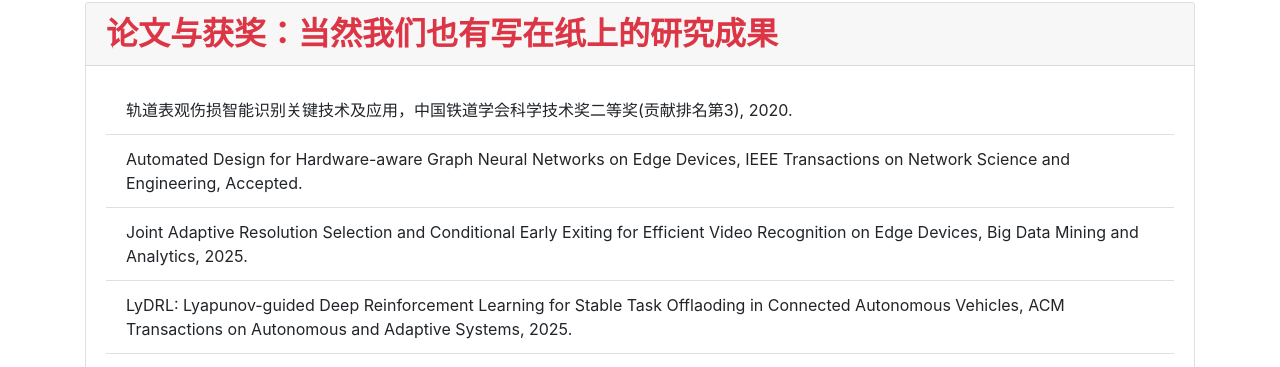
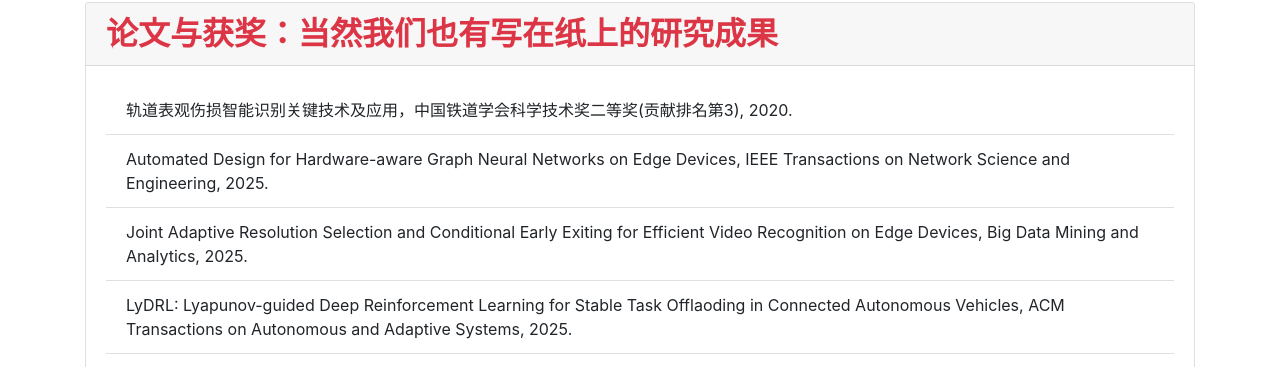
Before and after one commit to fangvv/Homepage, a Jekyll site: the page Edgecomp/index.html, which Jekyll copies as it is, in a window 1280 px wide and 900 px high, scrolled down 5191 px. Shown: the part 111-478 px from the top of the window. Built offline with Jekyll 4.4.1, drawn with Linux system fonts in a browser that asks for light colours; comment, search, counter and statistics services are not loaded.

Commit message:
update pub

```diff
--- a/Edgecomp/index.html
+++ b/Edgecomp/index.html
@@ -423,7 +423,7 @@ AI隐私安全, AI Privacy
   <div class="card-body">
     <ul class="list-group list-group-flush">
       <li class="list-group-item">轨道表观伤损智能识别关键技术及应用，中国铁道学会科学技术奖二等奖(贡献排名第3), 2020.</li>
-      <li class="list-group-item">Automated Design for Hardware-aware Graph Neural Networks on Edge Devices, IEEE Transactions on Network Science and Engineering, Accepted.</li>
+      <li class="list-group-item">Automated Design for Hardware-aware Graph Neural Networks on Edge Devices, IEEE Transactions on Network Science and Engineering, 2025.</li>
       <li class="list-group-item">Joint Adaptive Resolution Selection and Conditional Early Exiting for Efficient Video Recognition on Edge Devices, Big Data Mining and Analytics, 2025.</li>
       <li class="list-group-item">LyDRL: Lyapunov-guided Deep Reinforcement Learning for Stable Task Offlaoding in Connected Autonomous Vehicles, ACM Transactions on Autonomous and Adaptive Systems, 2025.</li>
       <li class="list-group-item">Efficient NPU-GPU Scheduling for Real-time Deep Learning Inference on Mobile Devices, Journal of Real-time Image Processing, 2025.</li>
```
